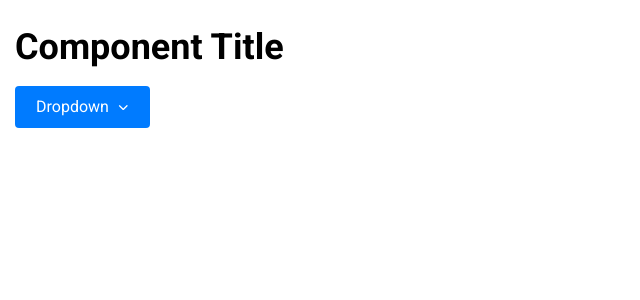
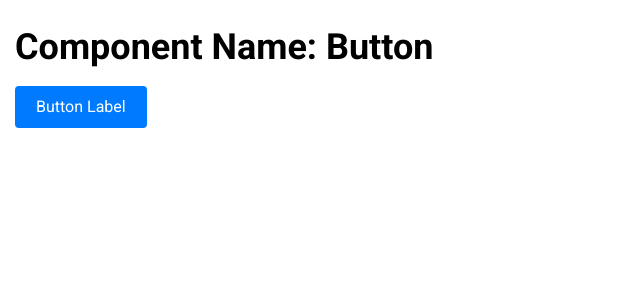
Before and after one commit to twinkle2901-learning/Customized-React-Components, a React (Create React App) app in the folder cr-components/: page / in a window 1280 px wide. Shown: the top 300 px of the page, without its empty margins (0-640 px from the left). Built offline with nearby package versions, Linux system fonts and the light colour scheme.

Commit message:
Button component added (Rev-2)

```diff
--- a/cr-components/src/components/ComponentsCall.tsx
+++ b/cr-components/src/components/ComponentsCall.tsx
@@ -2,7 +2,6 @@ import React from "react";
 
 import CButton from "./buttons/button";
 import CrLayout from "./layout/layout";
-import CDropdown from "./dropdown/dropdown";
 // import CDropdown from "./dropdown/dropdown";
 
 function ComponentsCall() {
@@ -10,10 +9,10 @@ function ComponentsCall() {
         <>
             {/* Component Title */}
             <CrLayout
-                title="Component Title"
+                title="Component Name: Button"
                 body={
                     <>
-                        <CDropdown />
+                        <CButton label="Button Label" />
                     </>
                 }
             />
```
